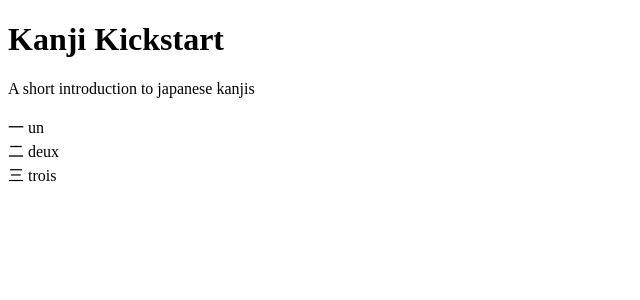
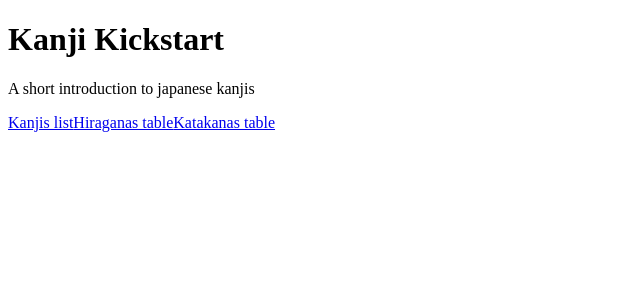
Before and after one commit to KamiAmiga/kanjiKickstart, a Vue app: page / in a window 1280 px wide. Shown: the top 300 px of the page, without its empty margins (0-640 px from the left). Built offline with nearby package versions, Linux system fonts and the light colour scheme.

Commit message:
Start using routes

```diff
--- a/package.json
+++ b/package.json
@@ -13,6 +13,7 @@
     "@vitejs/plugin-vue": "^2.1.0",
     "typescript": "^4.4.4",
     "vite": "^2.7.2",
+    "vue-router": "^4.0.12",
     "vue-tsc": "^0.29.8"
   }
 }
--- a/src/App.vue
+++ b/src/App.vue
@@ -1,9 +1,9 @@
 <script setup lang="ts">
+// tocheck : https://www.bacancytechnology.com/blog/vue3-typescript#4
 // This starter template is using Vue 3 <script setup> SFCs
 // Check out https://v3.vuejs.org/api/sfc-script-setup.html#sfc-script-setup
-import Home from './components/Home.vue'
 </script>
 
 <template>
-  <Home />
+  <router-view></router-view>
 </template>
--- /dev/null
+++ b/src/components/BackLink.vue
@@ -0,0 +1,9 @@
+<script setup lang="ts">
+</script>
+
+<template>
+  <router-link to="/">Back to Home</router-link>
+</template>
+
+<style scoped>
+</style>
--- a/src/components/Home.vue
+++ /dev/null
@@ -1,13 +0,0 @@
-<script setup lang="ts">
-import KanjiList from './KanjiList.vue';
-</script>
-
-<template>
-  <h1>Kanji Kickstart</h1>
-  <p>A short introduction to japanese kanjis</p>
-
-  <KanjiList />
-</template>
-
-<style scoped>
-</style>
--- a/src/main.ts
+++ b/src/main.ts
@@ -1,4 +1,6 @@
 import { createApp } from 'vue'
+
 import App from './App.vue'
+import router from './router'
 
-createApp(App).mount('#app')
+createApp(App).use(router).mount('#app')
--- /dev/null
+++ b/src/router.ts
@@ -0,0 +1,36 @@
+import { createRouter, createWebHistory } from 'vue-router'
+
+import Home from './views/Home.vue'
+import KanjisList from './views/KanjisList.vue'
+import HiraganasTable from './views/HiraganasTable.vue'
+import KatakanasTable from './views/KatakanasTable.vue'
+
+const routes = [
+  {
+    path: '/',
+    name: 'Home',
+    component: Home,
+  },
+  {
+    path: '/kanjis',
+    name: 'Kanjis',
+    component: KanjisList,
+  },
+  {
+    path: '/hiraganas',
+    name: 'Hiraganas',
+    component: HiraganasTable,
+  },
+  {
+    path: '/katakanas',
+    name: 'Katakanas',
+    component: KatakanasTable,
+  }
+]
+
+const router = createRouter({
+  history: createWebHistory(),
+  routes
+})
+
+export default router
--- /dev/null
+++ b/src/views/HiraganasTable.vue
@@ -0,0 +1,11 @@
+<script setup lang="ts">
+import Backlink from '../components/Backlink.vue'
+</script>
+
+<template>
+  <Backlink />
+  <h1>Hiragana table</h1>
+</template>
+
+<style scoped>
+</style>
--- /dev/null
+++ b/src/views/Home.vue
@@ -0,0 +1,14 @@
+<script setup lang="ts">
+</script>
+
+<template>
+  <h1>Kanji Kickstart</h1>
+  <p>A short introduction to japanese kanjis</p>
+
+  <router-link to="/kanjis">Kanjis list</router-link>
+  <router-link to="/hiraganas">Hiraganas table</router-link>
+  <router-link to="/katakanas">Katakanas table</router-link>
+</template>
+
+<style scoped>
+</style>
--- a/src/components/KanjiList.vue
+++ b/src/views/KanjisList.vue
@@ -1,6 +1,7 @@
 <script setup lang="ts">
 import { ref, Ref } from 'vue'
 import { kanjiList } from '../store'
+import Backlink from '../components/Backlink.vue'
 
 const selectedKanji: Ref<number | null> = ref(null)
 
@@ -10,6 +11,8 @@ function selectKanji(kanjiId: number) {
 </script>
 
 <template>
+  <Backlink />
+
   <div class="kanji-item"
     v-for="kanjiItem in kanjiList"
     :key="kanjiItem.id"
--- /dev/null
+++ b/src/views/KatakanasTable.vue
@@ -0,0 +1,11 @@
+<script setup lang="ts">
+import Backlink from '../components/Backlink.vue'
+</script>
+
+<template>
+  <Backlink />
+  <h1>Katakana table</h1>
+</template>
+
+<style scoped>
+</style>
```
Also changed, not shown: 1 other file (tests, documents, lock files or other folders).
